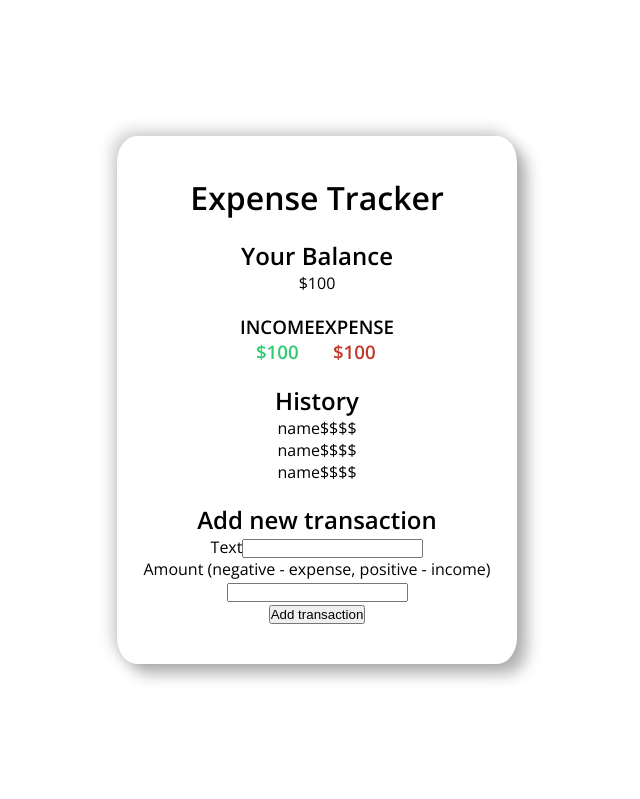
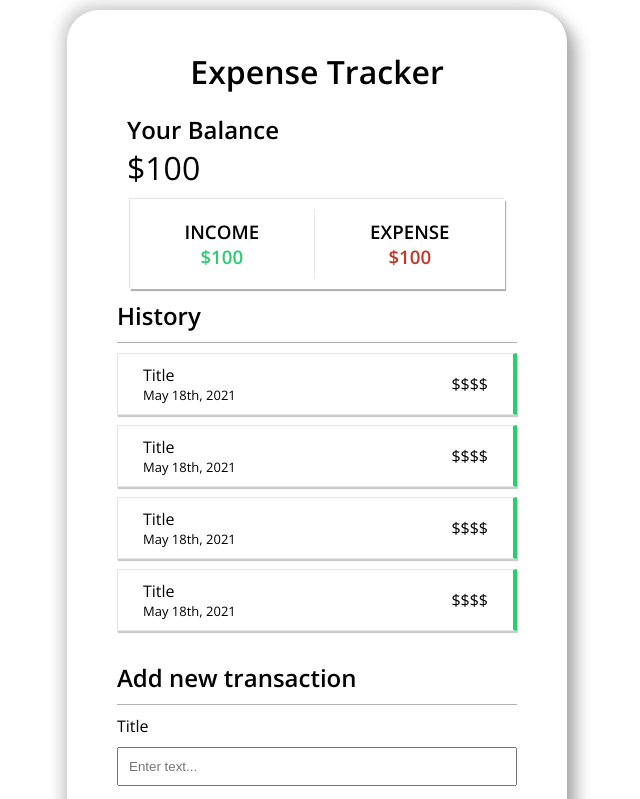
Before and after one commit to julschong/expense-tracker, a React (Create React App) app: page / in a window 1280 px wide. Shown: the top 799 px of the page, without its empty margins (323-963 px from the left). Built offline with nearby package versions, Linux system fonts and the light colour scheme; the HTML template or start-up script is replaced by a standard one.

Commit message:
Made some more styling changes

```diff
--- a/src/AddTransactionForm.js
+++ b/src/AddTransactionForm.js
@@ -1,20 +1,25 @@
 import React from 'react';
+import './AddTransactionFrom.css';
 
 const AddTransactionForm = () => {
     return (
-        <section className="py-10">
-            <h2>Add new transaction</h2>
-            <form>
-                <div>
-                    <span>Text</span>
-                    <input type="text"></input>
+        <section className=" container py-10">
+            <h2 className="secondary-title">Add new transaction</h2>
+            <form className="add-transaction-form flex">
+                <div className="form-field">
+                    <span>Title</span>
+                    <input type="text" placeholder="Enter text..."></input>
                 </div>
-                <div>
+                <div className="form-field">
                     <span>Amount (negative - expense, positive - income)</span>
-                    <input type="number"></input>
+                    <input type="number" placeholder="Enter amount..."></input>
                 </div>
-                <div>
-                    <input type="submit" value="Add transaction"></input>
+                <div className="form-field">
+                    <input
+                        className="submit"
+                        type="submit"
+                        value="Add transaction"
+                    ></input>
                 </div>
             </form>
         </section>
--- /dev/null
+++ b/src/AddTransactionFrom.css
@@ -0,0 +1,29 @@
+.add-transaction-form {
+    flex-direction: column;
+}
+
+.form-field {
+    width: 100%;
+}
+
+.form-field * {
+    margin-block: 10px;
+}
+
+.add-transaction-form input {
+    display: block;
+    width: 100%;
+    padding: 10px;
+}
+
+.add-transaction-form .submit {
+    background-color: hsl(250, 100%, 77%);
+    color: #fff;
+    border: 0;
+    padding: 15px;
+    box-shadow: 2px 2px 1px rgba(157, 138, 255, 0.712);
+}
+
+.submit:hover {
+    cursor: pointer;
+}
--- a/src/App.css
+++ b/src/App.css
@@ -1,11 +1,11 @@
 .App {
-    width: 400px;
+    width: 500px;
     padding: 30px 0;
     margin: 10px auto;
     border: 1px solid hsl(0, 0, 0);
     box-shadow: -5px -5px 15px rgba(0, 0, 0, 0.2),
         10px 10px 15px rgba(0, 0, 0, 0.3);
-    border-radius: 5%;
+    border-radius: 2em;
 }
 
 .header {
--- a/src/Balance.css
+++ b/src/Balance.css
@@ -1,3 +1,7 @@
 .balance {
     padding: 10px;
 }
+
+.balance p {
+    font-size: 2em;
+}
--- /dev/null
+++ b/src/History.css
@@ -0,0 +1,8 @@
+.transaction {
+    border: 1px solid hsl(0, 0%, 0%, 0.1);
+    justify-content: space-between;
+    padding: 10px 25px;
+    margin-block: 10px;
+    box-shadow: 1px 2px 1px rgba(0, 0, 0, 0.2);
+    border-right: 4px solid var(--positive-color);
+}
--- a/src/Histroy.js
+++ b/src/Histroy.js
@@ -1,22 +1,16 @@
 import React from 'react';
+import './History.css';
+import Transaction from './Transaction';
 
 const Histroy = () => {
     return (
         <section className="py-10 container history">
-            <h2>History</h2>
+            <h2 className="secondary-title">History</h2>
             <ul>
-                <li className="flex">
-                    <p>name</p>
-                    <p>$$$$</p>
-                </li>
-                <li className="flex">
-                    <p>name</p>
-                    <p>$$$$</p>
-                </li>
-                <li className="flex">
-                    <p>name</p>
-                    <p>$$$$</p>
-                </li>
+                <Transaction />
+                <Transaction />
+                <Transaction />
+                <Transaction />
             </ul>
         </section>
     );
--- a/src/IncomeExpense.css
+++ b/src/IncomeExpense.css
@@ -5,3 +5,19 @@
 .expense {
     color: var(--negative-color);
 }
+
+.showcase {
+    box-shadow: 1px 2px 1px rgba(0, 0, 0, 0.3), -1px -1px 1px rgba(0, 0, 0, 0.1);
+    width: 75%;
+    justify-content: stretch;
+    text-align: center;
+}
+
+.showcase div {
+    padding: 10px;
+    flex-grow: 1;
+}
+
+.income-box {
+    border-right: 1px solid rgba(0, 0, 0, 0.1);
+}
--- a/src/IncomeExpense.js
+++ b/src/IncomeExpense.js
@@ -3,9 +3,10 @@ import './IncomeExpense.css';
 
 const IncomeExpense = () => {
     return (
-        <section className="py-10 container showcase flex ">
-            <div>
+        <section className="py-10 container showcase flex">
+            <div className="income-box">
                 <h3>INCOME</h3>
+
                 <h3 className="income">$100</h3>
             </div>
             <div>
--- /dev/null
+++ b/src/Transaction.js
@@ -0,0 +1,15 @@
+import React from 'react';
+
+const Transaction = () => {
+    return (
+        <li className="transaction flex">
+            <div>
+                <p>Title</p>
+                <p className="small">May 18th, 2021</p>
+            </div>
+            <p>$$$$</p>
+        </li>
+    );
+};
+
+export default Transaction;
--- a/src/index.css
+++ b/src/index.css
@@ -15,7 +15,6 @@ body {
     justify-content: center;
     align-items: center;
     min-height: 100vh;
-    text-align: center;
     font-family: 'Open Sans', sans-serif;
 }
 
@@ -27,10 +26,20 @@ body {
 }
 
 .container {
-    max-width: 300px;
+    max-width: 80%;
     margin: auto;
 }
 
 .py-10 {
     padding-block: 10px;
 }
+
+.secondary-title {
+    border-bottom: 1px solid hsla(0, 0%, 0%, 0.3);
+    padding-bottom: 10px;
+    margin-bottom: 10px;
+}
+
+.small {
+    font-size: small;
+}
```
